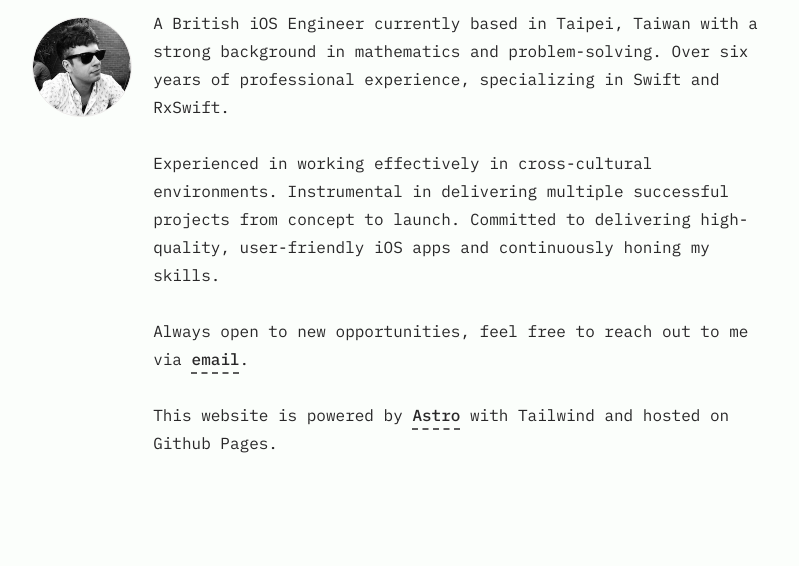
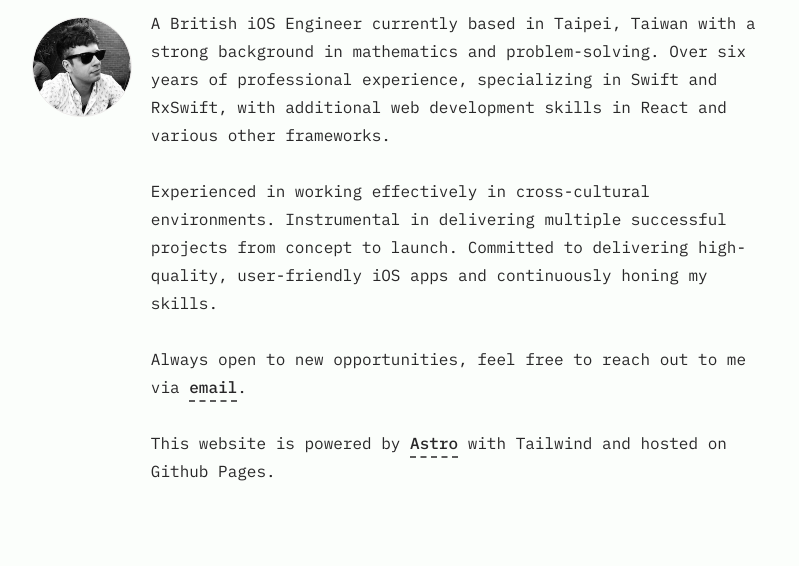
Before and after one commit to kekearifblog/kekearifblog.github.io, an Astro site: page /about in a window 1280 px wide. Shown: the part 204-770 px from the top of the page, without its empty margins (240-1039 px from the left). Built offline with nearby package versions, Linux system fonts and the light colour scheme; Astro itself is replaced by a stand-in of ours.

Commit message:
updated about page

```diff
--- a/src/pages/about.astro
+++ b/src/pages/about.astro
@@ -30,7 +30,8 @@ const { frontmatter } = Astro.props;
             <p style="margin: 0;">
               A British iOS Engineer currently based in Taipei, Taiwan with a
               strong background in mathematics and problem-solving. Over six
-              years of professional experience, specializing in Swift and RxSwift.
+              years of professional experience, specializing in Swift and RxSwift,
+              with additional web development skills in React and various other frameworks.
               <br>
               <br>
 
```
